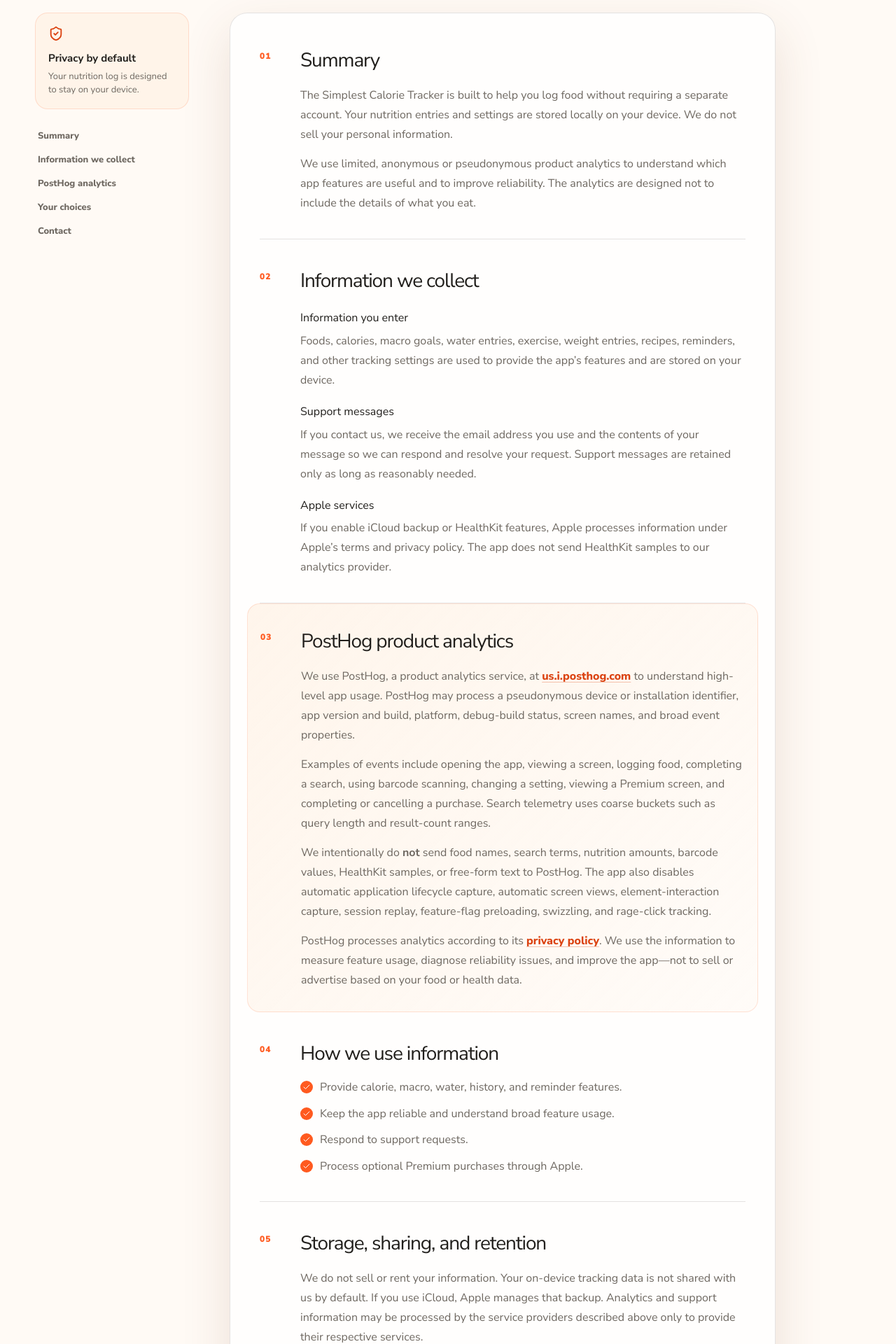
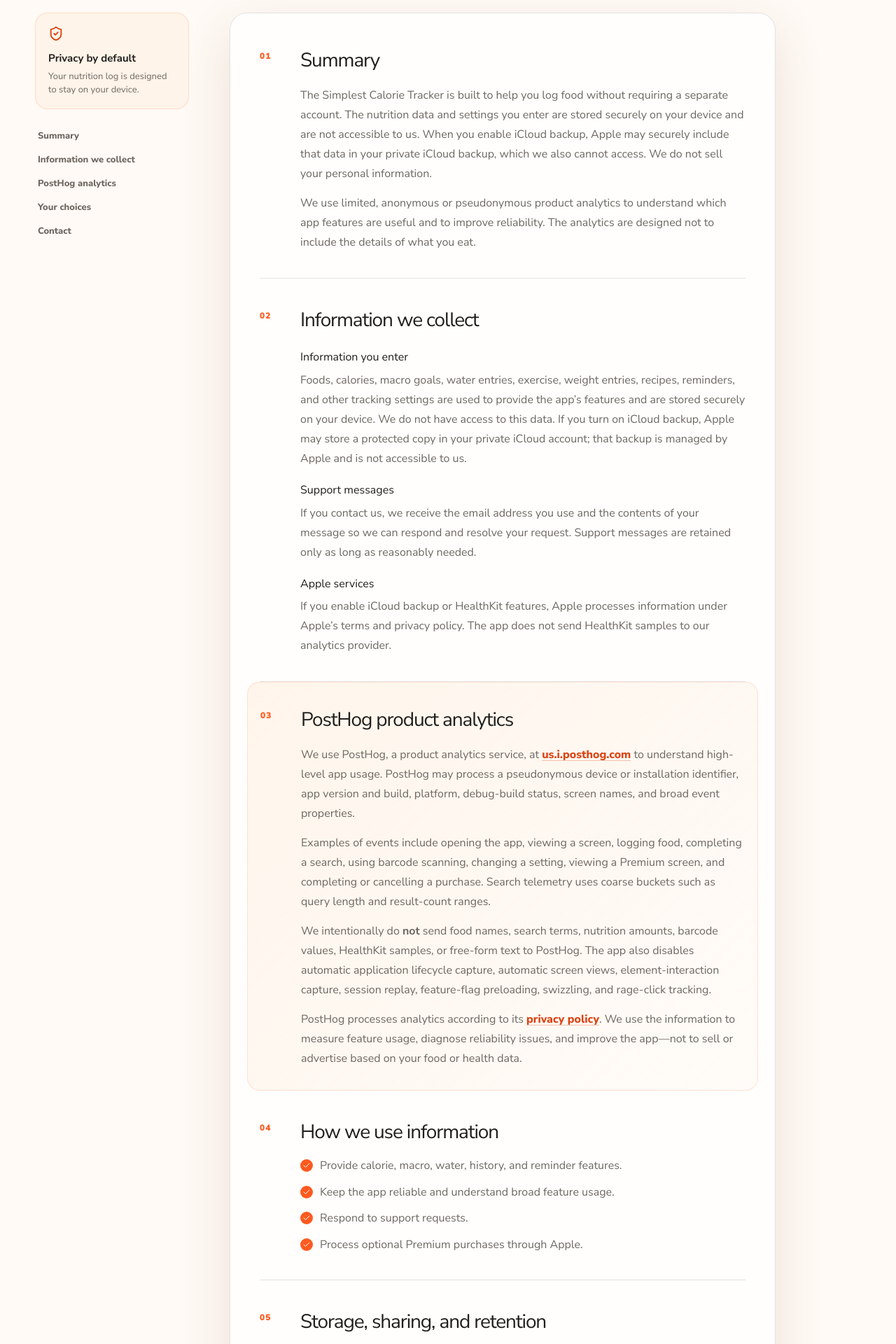
Before and after one commit to paulkhayet/CalorieTrackerWebsite, a Next.js app: page /privacy-policy in a window 1280 px wide. Shown: the part 480-2400 px from the top of the page at 70% size. Built offline with nearby package versions, Linux system fonts and the light colour scheme.

Commit message:
Clarify device and iCloud data privacy

```diff
--- a/src/app/privacy-policy/page.tsx
+++ b/src/app/privacy-policy/page.tsx
@@ -64,7 +64,7 @@
             <span className="privacy-section__number">01</span>
             <div>
               <h2>Summary</h2>
-              <p>The Simplest Calorie Tracker is built to help you log food without requiring a separate account. Your nutrition entries and settings are stored locally on your device. We do not sell your personal information.</p>
+              <p>The Simplest Calorie Tracker is built to help you log food without requiring a separate account. The nutrition data and settings you enter are stored securely on your device and are not accessible to us. When you enable iCloud backup, Apple may securely include that data in your private iCloud backup, which we also cannot access. We do not sell your personal information.</p>
               <p>We use limited, anonymous or pseudonymous product analytics to understand which app features are useful and to improve reliability. The analytics are designed not to include the details of what you eat.</p>
             </div>
           </section>
@@ -74,7 +74,7 @@
             <div>
               <h2>Information we collect</h2>
               <h3>Information you enter</h3>
-              <p>Foods, calories, macro goals, water entries, exercise, weight entries, recipes, reminders, and other tracking settings are used to provide the app’s features and are stored on your device.</p>
+              <p>Foods, calories, macro goals, water entries, exercise, weight entries, recipes, reminders, and other tracking settings are used to provide the app’s features and are stored securely on your device. We do not have access to this data. If you turn on iCloud backup, Apple may store a protected copy in your private iCloud account; that backup is managed by Apple and is not accessible to us.</p>
               <h3>Support messages</h3>
               <p>If you contact us, we receive the email address you use and the contents of your message so we can respond and resolve your request. Support messages are retained only as long as reasonably needed.</p>
               <h3>Apple services</h3>
@@ -110,7 +110,7 @@
             <span className="privacy-section__number">05</span>
             <div>
               <h2>Storage, sharing, and retention</h2>
-              <p>We do not sell or rent your information. Your on-device tracking data is not shared with us by default. If you use iCloud, Apple manages that backup. Analytics and support information may be processed by the service providers described above only to provide their respective services.</p>
+              <p>We do not sell or rent your information. The tracking data you enter is stored securely on your device and is not accessible to us. If you enable iCloud backup, Apple manages the secure backup in your private iCloud account; we cannot access that backup. Analytics and support information may be processed by the service providers described above only to provide their respective services.</p>
               <p>We keep support communications and analytics only for as long as reasonably necessary for support, security, reliability, and product-improvement purposes.</p>
             </div>
           </section>
```
